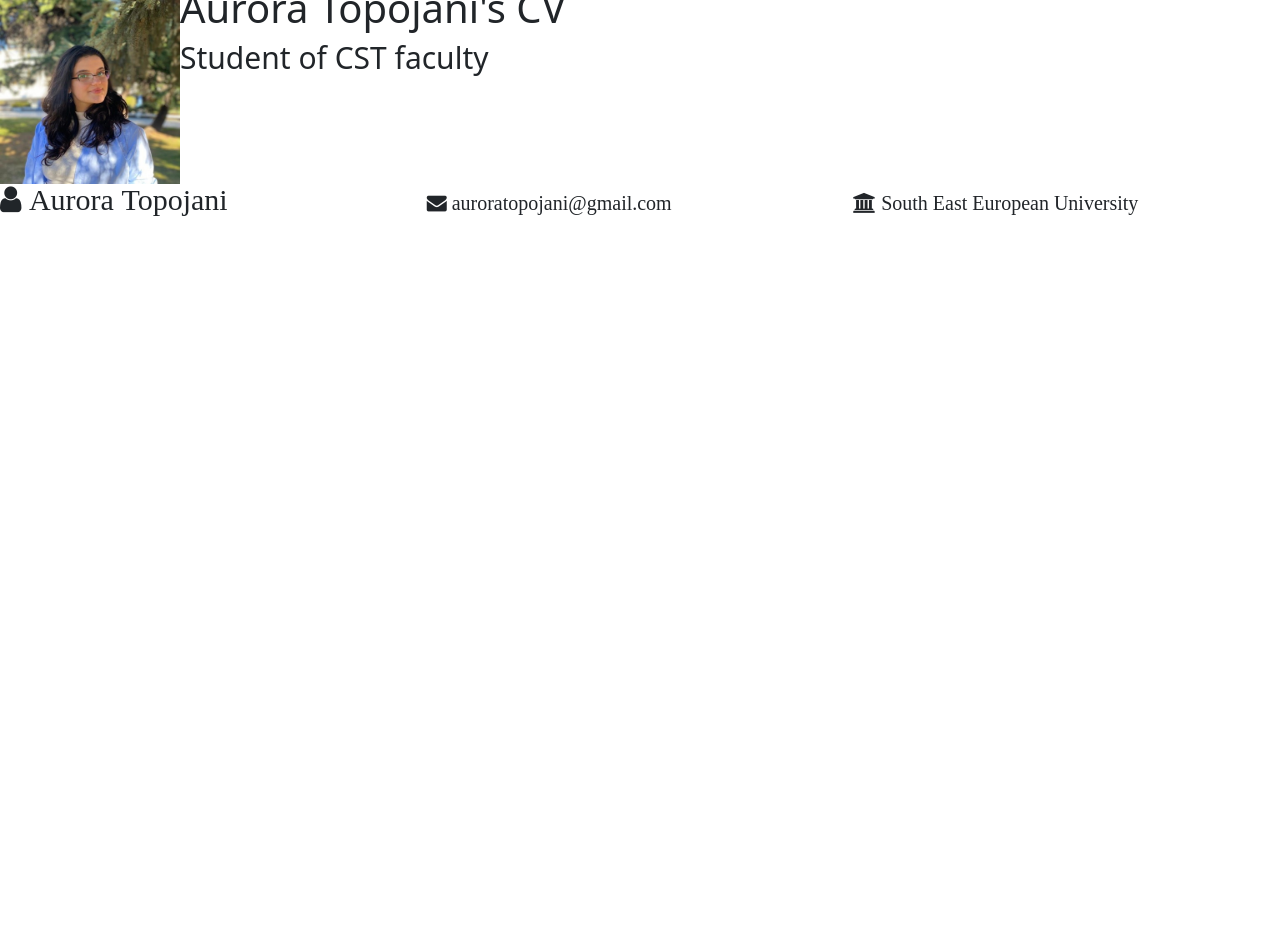
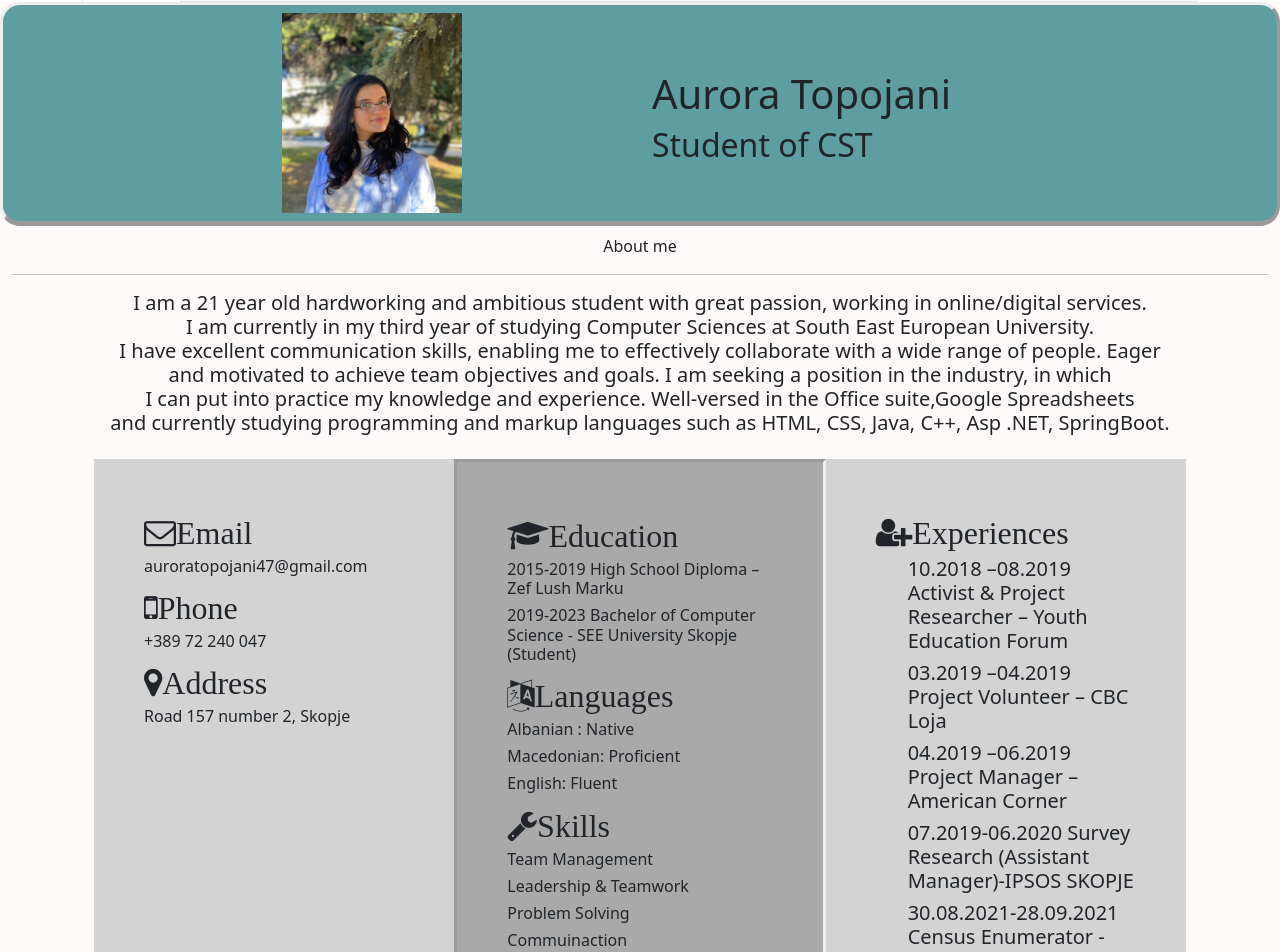
Before and after one commit to AuroraTopojani/portfolio, a Vue app: page / in a window 1280 px wide. Shown: the part 40-992 px from the top of the page. Before the commit the page ends 800 px from the top, so only its background shows below. Built offline with nearby package versions, Linux system fonts and the light colour scheme.

Commit message:
Updated the portfolio

```diff
--- a/src/components/CVText.vue
+++ b/src/components/CVText.vue
@@ -1,26 +1,107 @@
-<template>
+<template >
+<main class="container-fluid ">
 <div class="row">
-  <div class="col-8 me-2">
-    <div>
-        <div style="float: left">
-          <img src="../assets/images/Picture2.jpg" width="180px" height="200px" />
-        </div>
-        <div>
-          <h1> Aurora Topojani's CV</h1>
-          <h2 style="font-size: 30px">Student of CST faculty</h2>
-        </div>
+
+  <section class="container-fluid" >
+  <div class="row align-items-center py-2">
+    <div class="col-xl-6 col-bg-6 col-md-6 col-sm-12 text-center "  >
+      <img src="../assets/images/Picture2.jpg" alt="icon" width="180px" height="200px" />
     </div>
-    <br/>
-  </div>
-    <div class="row-cols-lg-3">
-      <i class="fa fa-user" style="font-size:30px">  Aurora Topojani</i>
-      <i class="fa fa-envelope" style="font-size:20px">  auroratopojani@gmail.com</i>
-      <i class="fa fa-university" style="font-size: 20px">  South East European University</i>
+    <div class="col-xl-6 col-bg-6 col-md-6 col-sm-12 pt-3">
+      <h1>Aurora Topojani</h1>
+      <h2>Student of CST</h2>
     </div>
   </div>
+  </section>
+
+  <section class="container py-2">
+    <div class="text-center" >
+        <span class="title text-center">About me</span>
+    </div>
+        <hr width="100%" align="center"/>
+    <h5 class="aboutme">I am a 21 year old hardworking and ambitious student with great passion, working in online/digital services.<br>
+      I am currently in my third year of studying Computer Sciences at South East European University.
+      <br>I have excellent communication skills, enabling me to effectively collaborate with a wide range of people.
+      Eager <br>and motivated to achieve team objectives and goals.
+      I am seeking a position in the industry, in which <br>I can put into practice my knowledge and experience.
+      Well-versed in the Office suite,Google  Spreadsheets <br> and currently studying programming and markup languages such as HTML, CSS, Java, C++, Asp .NET, SpringBoot.
+    </h5>
+  </section>
+
+  <section >
+    <div class="container py-2">
+    <div id="leftbox">
+      <i class="fa fa-envelope-o fa-2x py-2" aria-hidden="true" >Email</i>
+      <h6>auroratopojani47@gmail.com</h6>
+      <i class="fa fa-mobile fa-2x py-2" aria-hidden="true">Phone</i>
+      <h6>+389 72 240 047</h6>
+      <i class="fa fa-map-marker fa-2x py-2" aria-hidden="true">Address</i>
+      <h6>Road 157 number 2, Skopje</h6>
+    </div>
+
+    <div id="middlebox">
+
+      <i class="fa fa-graduation-cap fa-2x py-2" aria-hidden="true">Education</i>
+      <h6> 2015-2019 High School Diploma – Zef Lush Marku</h6>
+      <h6>  2019-2023	 Bachelor of Computer Science - SEE University Skopje (Student)</h6>
+
+      <i class="fa fa-language fa-2x py-2" aria-hidden="true">Languages</i>
+      <h6>Albanian : Native</h6>
+      <h6>Macedonian: Proficient</h6>
+      <h6>English: Fluent</h6>
+
+      <i class="fa fa-wrench fa-2x py-2" aria-hidden="true">Skills</i>
+      <h6> Team Management</h6>
+      <h6> Leadership & Teamwork</h6>
+      <h6> Problem Solving </h6>
+      <h6> Commuinaction </h6>
+    </div>
+
+    <div id="rightbox">
+
+      <i class="fa fa-user-plus fa-2x py-2" aria-hidden="true">Experiences</i>
+      <ul>
+      <h5>10.2018 –08.2019	Activist & Project Researcher – Youth Education Forum</h5>
+      <h5>03.2019 –04.2019	Project Volunteer – CBC Loja</h5>
+      <h5>04.2019 –06.2019  Project Manager – American Corner</h5>
+      <h5>07.2019-06.2020 Survey Research (Assistant Manager)-IPSOS SKOPJE </h5>
+      <h5>30.08.2021-28.09.2021 Census Enumerator -Municipality of Cair</h5>
+      </ul>
+
+    </div>
+    </div>
+  </section>
+ </div>
+  </main>
 </template>
 
 <style scoped>
+.align-items-center {border-style: outset; padding:100px; background-color: cadetblue; border-bottom-width: thick; border-radius:20px;}
+.container-fluid{background-color:snow}
+.aboutme{ text-align: center; font-size: 20px;}
+#leftbox {
+
+ padding: 50px;
+  float:left;
+  background-color: lightgrey;
+  width:33%;
+  height:500px;
+}
+#middlebox{
+  border-style: inset;
+  padding: 50px;
+  float:left;
+  background-color: darkgrey;
+  width:34%;
+  height:500px;
+}
+#rightbox{
+  padding: 50px;
+  float:right;
+  background:lightgrey;
+  width:33%;
+  height:500px;
+}
 </style>
 
 <script>
--- a/src/components/layout/Navbar.vue
+++ b/src/components/layout/Navbar.vue
@@ -1,15 +1,37 @@
 <template>
-  <div id="app">
-    <nav>
-      <router-link to="/">Home</router-link> |
-      <router-link to="/about">About</router-link>
+  <main class="container">
+    <div id="app">
+    <section>
+      <ul class="nav nav-tabs">
+        <li class="nav-item">
+          <a class="nav-link active" aria-current="page" href="/">Portfolio</a>
+        </li>
+        <li class="nav-item">
+          <a class="nav-link" href="">Works</a>
+        </li>
+        <li class="nav-item">
+          <a class="nav-link" href="#">Contact</a>
+        </li>
 
-    </nav>
-    <router-view/>
-  </div>
+      </ul>
+    </section>
+    </div>
+
+
+</main>
 </template>
 
+
+<div id="app">
+<nav>
+  <router-link to="/">Home</router-link> |
+  <router-link to="/about">About</router-link>
+
+</nav>
+<router-view/>
+</div>
 <script>
+
 
 export default {
   data(){
```
